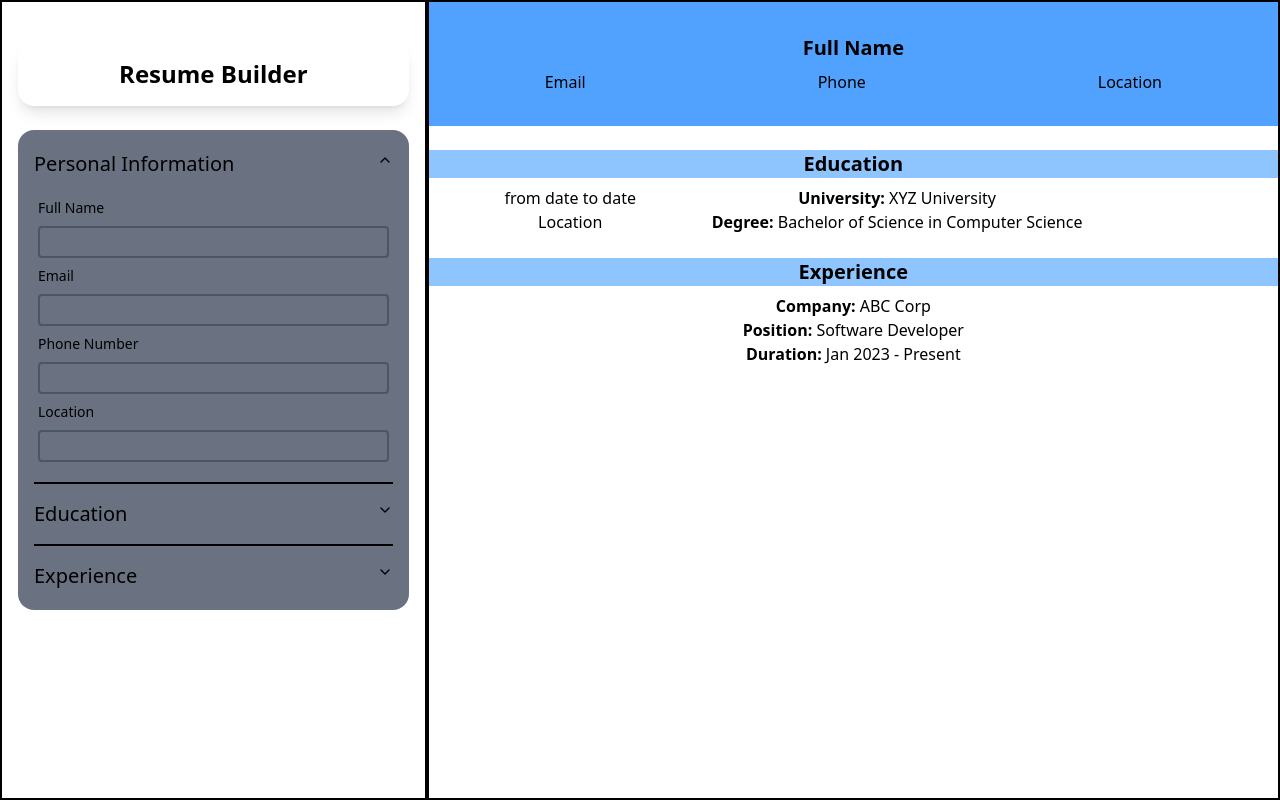
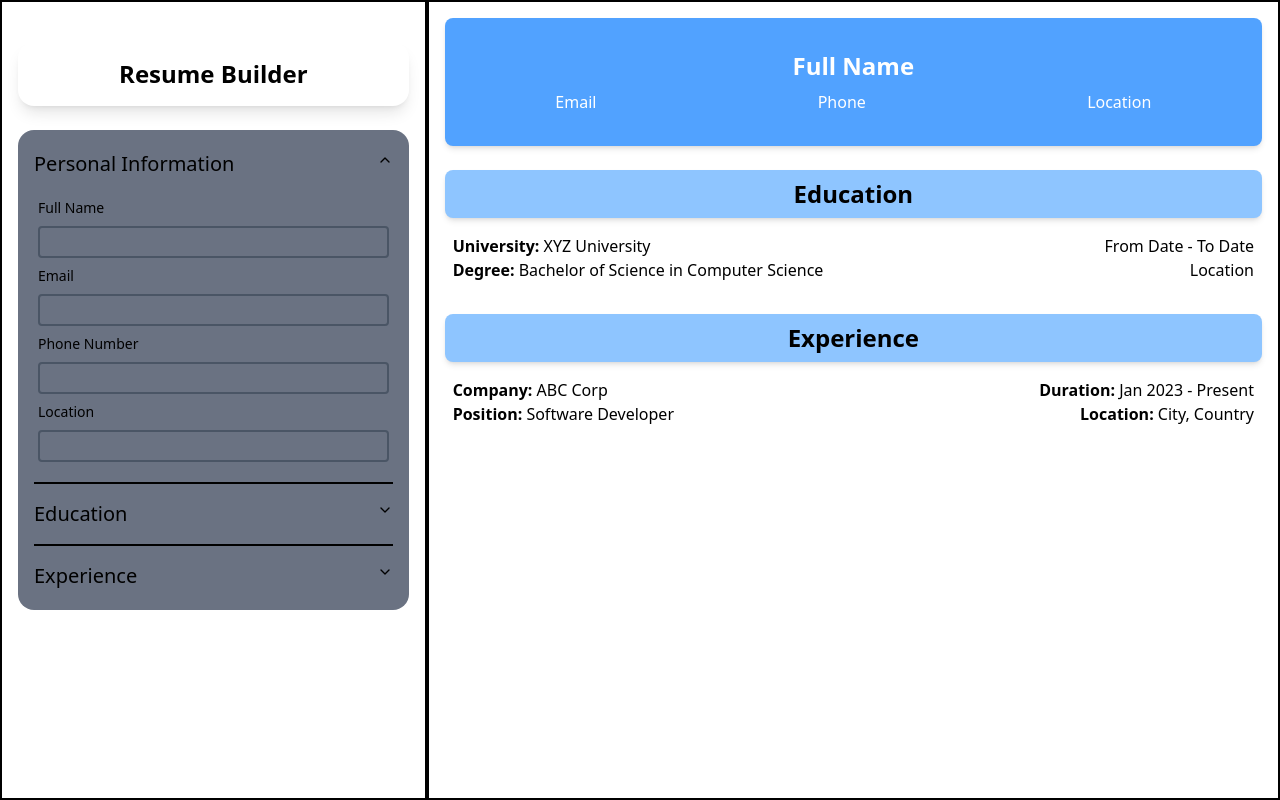
Before and after one commit to sajidahamed-git/resume-builder, a React (Vite) app: page / in a window 1280 px wide. Built offline with nearby package versions, Linux system fonts and the light colour scheme.

Commit message:
resume layout final

```diff
--- a/src/Resume.jsx
+++ b/src/Resume.jsx
@@ -2,26 +2,22 @@ import React from "react";
 
 export const Resume = () => {
   return (
-    <div className="">
+    <div className="container mx-auto p-4">
       {/* Personal Details Section */}
-      <section className="mb-6 w-full bg-blue-400 py-8 text-center">
-        <h2 className="mb-2 text-xl font-bold">Full Name</h2>
-        <div className="flex justify-around">
+      <section className="mb-6 w-full bg-blue-400 py-8 text-center rounded-lg shadow-md">
+        <h2 className="mb-2 text-2xl font-bold text-white">Full Name</h2>
+        <div className="flex justify-around text-white">
           <div>Email</div>
-          <div>Phone </div>
+          <div>Phone</div>
           <div>Location</div>
         </div>
       </section>
 
       {/* Education Section */}
       <section className="mb-6 text-center">
-        <h2 className="mb-2 bg-blue-300 text-xl font-bold">Education</h2>
-        <div className="flex">
-          <div id="left" className="w-1/3">
-            <div>from date to date</div>
-            <div>Location</div>
-          </div>
-          <div className="right">
+        <h2 className="mb-2 bg-blue-300 text-2xl font-bold py-2 rounded-lg shadow-md">Education</h2>
+        <div className="flex justify-center">
+          <div className="w-2/3 p-2 text-left">
             <p>
               <strong>University:</strong> XYZ University
             </p>
@@ -29,20 +25,34 @@ export const Resume = () => {
               <strong>Degree:</strong> Bachelor of Science in Computer Science
             </p>
           </div>
+          <div className="w-1/3 p-2 text-right">
+            <div>From Date - To Date</div>
+            <div>Location</div>
+          </div>
         </div>
       </section>
 
       {/* Experience Section */}
       <section className="text-center">
-        <h2 className="mb-2 bg-blue-300 text-xl font-bold">Experience</h2>
+        <h2 className="mb-2 bg-blue-300 text-2xl font-bold py-2 rounded-lg shadow-md">Experience</h2>
+        <div className="flex justify-center">
+          <div className="w-2/3 p-2 text-left">
+            <p>
               <strong>Company:</strong> ABC Corp
+            </p>
             <p>
               <strong>Position:</strong> Software Developer
             </p>
-        <p></p>
+          </div>
+          <div className="w-1/3 p-2 text-right">
             <p>
               <strong>Duration:</strong> Jan 2023 - Present
             </p>
+            <p>
+              <strong>Location:</strong> City, Country
+            </p>
+          </div>
+        </div>
       </section>
     </div>
   );
```
Lines whose indentation alone changed are shown as unchanged.
